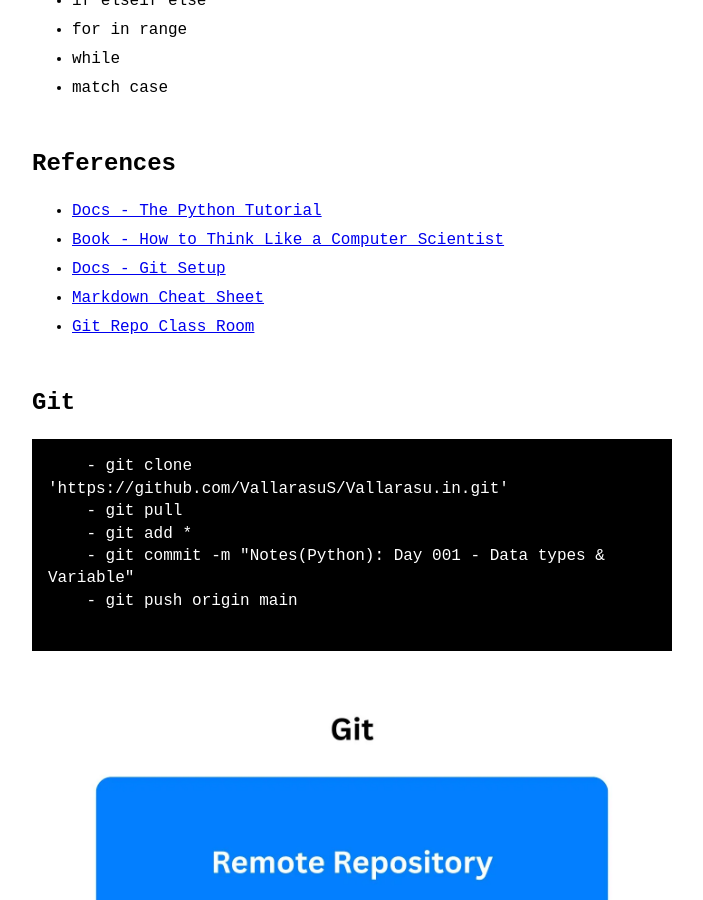
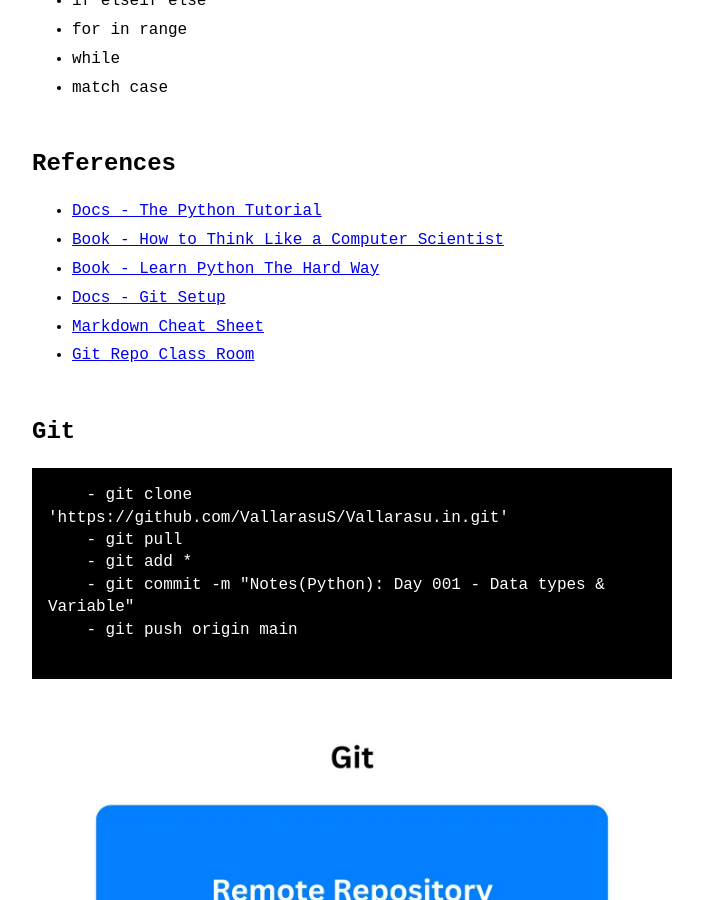
Before and after one commit to VallarasuS/Vallarasu.in, a Jekyll site: the page built from docs/_posts/2025-11-18-python-notes.md, in a window 1280 px wide and 900 px high, scrolled down 3911 px. Shown: the whole window, without its empty margins (288-991 px from the left). Built offline with Jekyll 4.4.1, drawn with Linux system fonts in a browser that asks for light colours.

Commit message:
Update 2025-11-18-python-notes.md

```diff
--- a/docs/_posts/2025-11-18-python-notes.md
+++ b/docs/_posts/2025-11-18-python-notes.md
@@ -126,6 +126,7 @@ keyword.kwlist
 
 - [Docs - The Python Tutorial](https://docs.python.org/3/tutorial/index.html)
 - [Book - How to Think Like a Computer Scientist](https://www.openbookproject.net/thinkcs/python/english3e/)
+- [Book - Learn Python The Hard Way](https://learnpythonthehardway.org/python3/)
 - [Docs - Git Setup](https://git-scm.com/book/ms/v2/Getting-Started-First-Time-Git-Setup)
 - [Markdown Cheat Sheet](https://www.markdownguide.org/cheat-sheet/)
 - [Git Repo Class Room](https://github.com/VallarasuS/Python-Payilagam)
```
